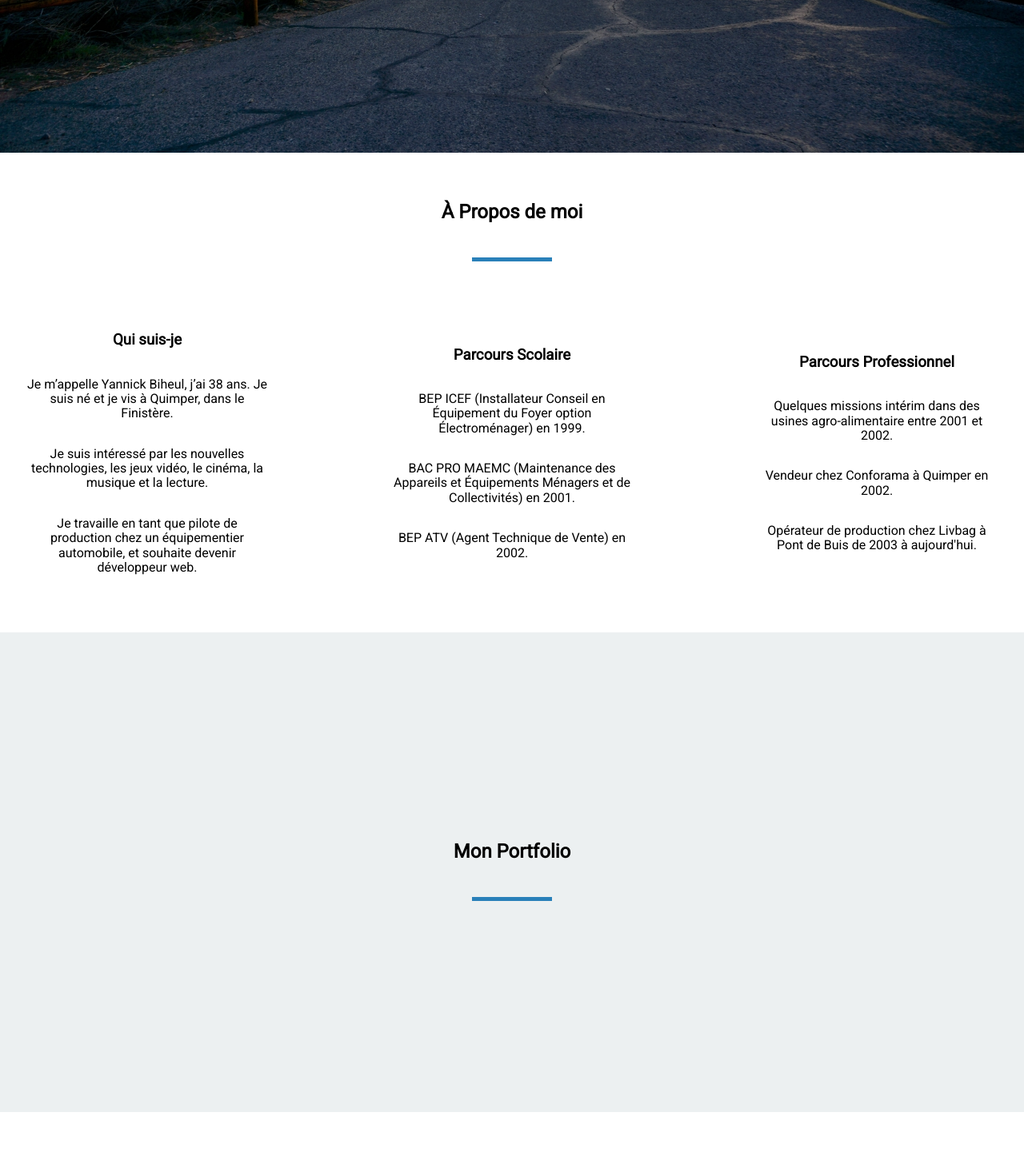
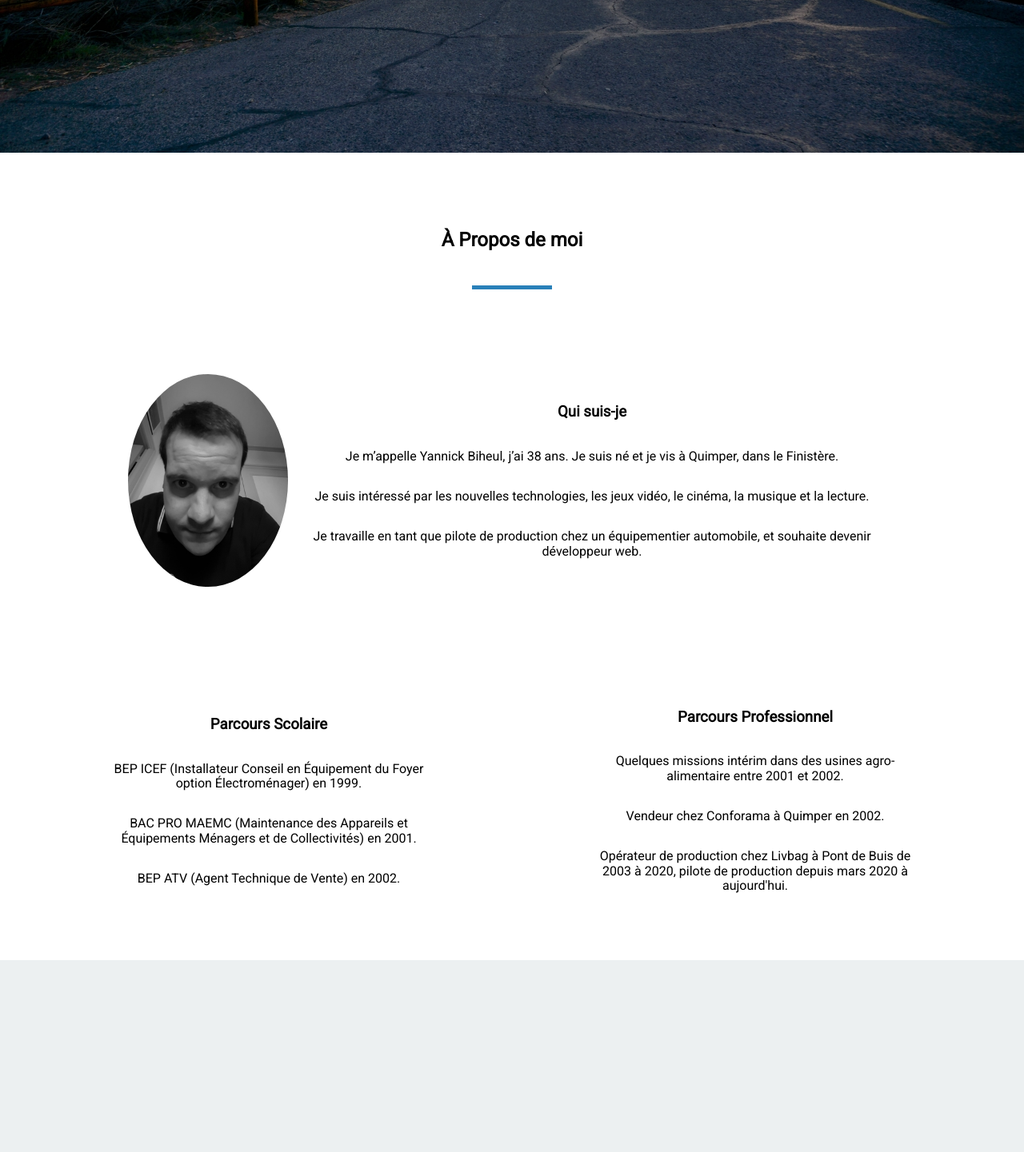
Before and after one commit to yannickbiheul/projet1, a PHP site: page / in a window 1280 px wide. Shown: the part 609-2050 px from the top of the page at 80% size. Run offline with PHP 8.4, Linux system fonts and the light colour scheme.

Commit message:
Refonte section Présentation

```diff
--- a/cible.php
+++ b/cible.php
@@ -4,7 +4,7 @@
     <meta charset="UTF-8">
     <meta name="viewport" content="width=device-width, initial-scale=1.0">
     <title>Yannick Biheul</title>
-    <link rel="stylesheet" href="style.css">
+    <link rel="stylesheet" href="css/style.css">
     <link href="https://fonts.googleapis.com/css2?family=Roboto&display=swap" rel="stylesheet">
     <script src="script.js" defer></script>
 </head>
--- a/css/style.css
+++ b/css/style.css
@@ -117,6 +117,7 @@ nav>a:hover {
     flex-direction: column;
     justify-content: center;
     align-items: center;
+    padding-top: 60px;
 }
 
 .sectionTitle {
@@ -144,19 +145,38 @@ nav>a:hover {
     background-color: var(--bleu2);
 }
 
-.containerApropos {
+.quiSuisJe {
+    width: 75%;
+    height: 400px;
     /* border: 1px solid #000; */
-    width: 95%;
-    height: 400px;
     display: flex;
-    justify-content: space-between;
+    flex-direction: column;
+    justify-content: center;
     align-items: center;
 }
 
-.moi {
+.quiSuisJeTitre {
     /* border: 1px solid #000; */
-    width: 25%;
-    height: 95%;
+}
+
+.quiSuisJeContainer {
+    display: flex;
+    justify-content: space-around;
+    align-items: center;
+    width: 100%;
+    height: 100%;
+    padding: 10px;
+}
+
+.quiSuisJeImage>img {
+    width: 200px;
+    border-radius: 100%;
+    display: flex;
+    justify-content: center;
+    align-items: center;
+}
+
+.quiSuisJeTexte {
     display: flex;
     flex-direction: column;
     justify-content: center;
@@ -164,9 +184,18 @@ nav>a:hover {
     text-align: center;
 }
 
+.containerApropos {
+    /* border: 1px solid #000; */
+    width: 95%;
+    height: 400px;
+    display: flex;
+    justify-content: space-around;
+    align-items: center;
+}
+
 .scolaire {
     /* border: 1px solid #000; */
-    width: 25%;
+    width: 35%;
     height: 95%;
     display: flex;
     flex-direction: column;
@@ -177,7 +206,7 @@ nav>a:hover {
 
 .experience {
     /* border: 1px solid #000; */
-    width: 25%;
+    width: 35%;
     height: 95%;
     display: flex;
     flex-direction: column;
--- a/index.php
+++ b/index.php
@@ -35,13 +35,23 @@
                     <span></span>
                 </div>
             </div>
+            <div class="quiSuisJe">
+                <div class="quiSuisJeTitre">
+
+                </div>
+                <div class="quiSuisJeContainer">
+                    <div class="quiSuisJeImage">
+                        <img src="images/moi_mini.jpg" alt="Yannick Biheul">
+                    </div>
+                    <div class="quiSuisJeTexte">
+                        <h3>Qui suis-je</h3>
+                        <p>Je m’appelle Yannick Biheul, j’ai 38 ans. Je suis né et je vis à Quimper, dans le Finistère.</p>
+                        <p>Je suis intéressé par les nouvelles technologies, les jeux vidéo, le cinéma, la musique et la lecture.</p>
+                        <p>Je travaille en tant que pilote de production chez un équipementier automobile, et souhaite devenir développeur web.</p>
+                    </div>
+                </div>
+            </div>
             <div class="containerApropos">
-                <div class="moi">
-                    <h3>Qui suis-je</h3>
-                    <p>Je m’appelle Yannick Biheul, j’ai 38 ans. Je suis né et je vis à Quimper, dans le Finistère.</p>
-                    <p>Je suis intéressé par les nouvelles technologies, les jeux vidéo, le cinéma, la musique et la lecture.</p>
-                    <p>Je travaille en tant que pilote de production chez un équipementier automobile, et souhaite devenir développeur web.</p>
-                </div>
                 <div class="scolaire">
                     <h3>Parcours Scolaire</h3>
                     <p>BEP ICEF (Installateur Conseil en Équipement du Foyer option Électroménager)
@@ -54,7 +64,7 @@
                     <h3>Parcours Professionnel</h3>
                     <p>Quelques missions intérim dans des usines agro-alimentaire entre 2001 et 2002.</p>
                     <p>Vendeur chez Conforama à Quimper en 2002.</p>
-                    <p>Opérateur de production chez Livbag à Pont de Buis de 2003 à aujourd'hui.</p>
+                    <p>Opérateur de production chez Livbag à Pont de Buis de 2003 à 2020, pilote de production depuis mars 2020 à aujourd'hui.</p>
                 </div>
             </div>
         </section>
```
Also changed, not shown: README.md, images/moi.jpg (added), images/moi_mini.jpg (added).
